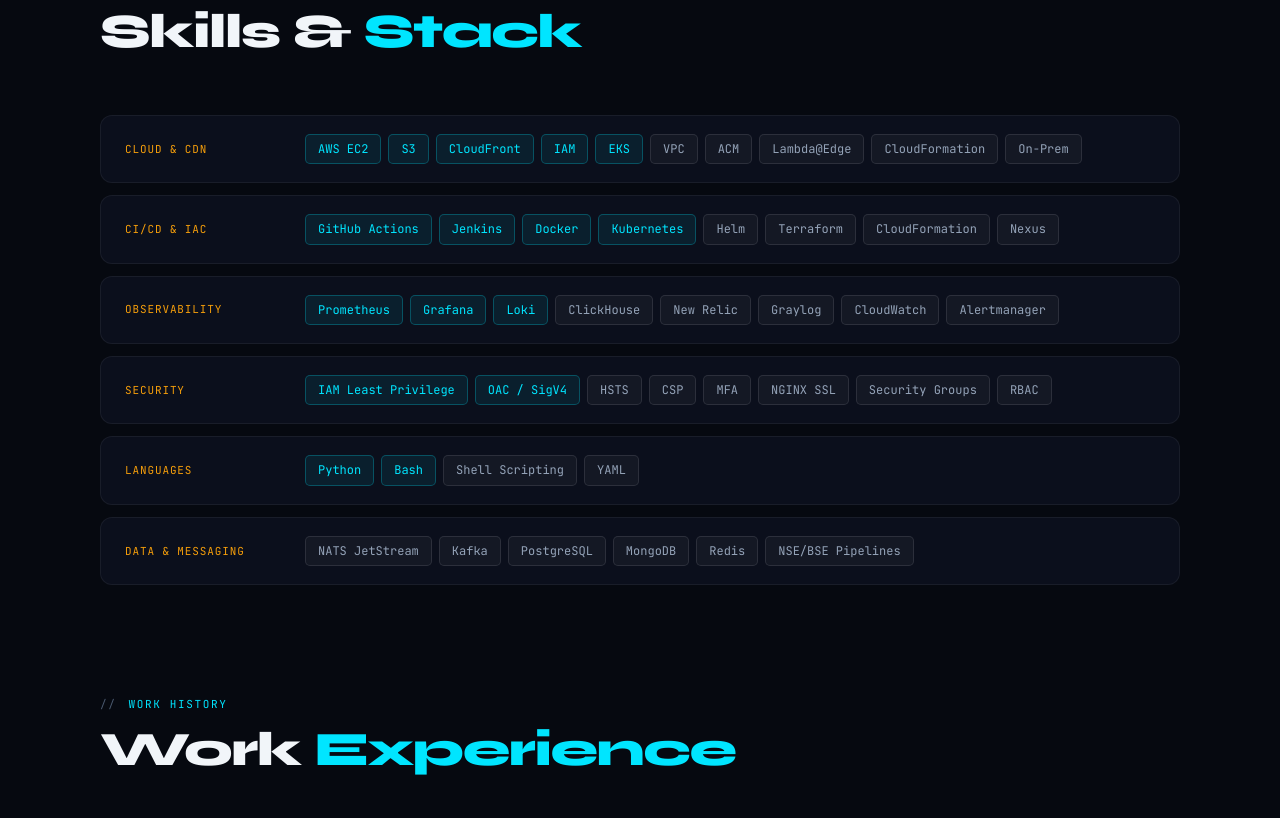
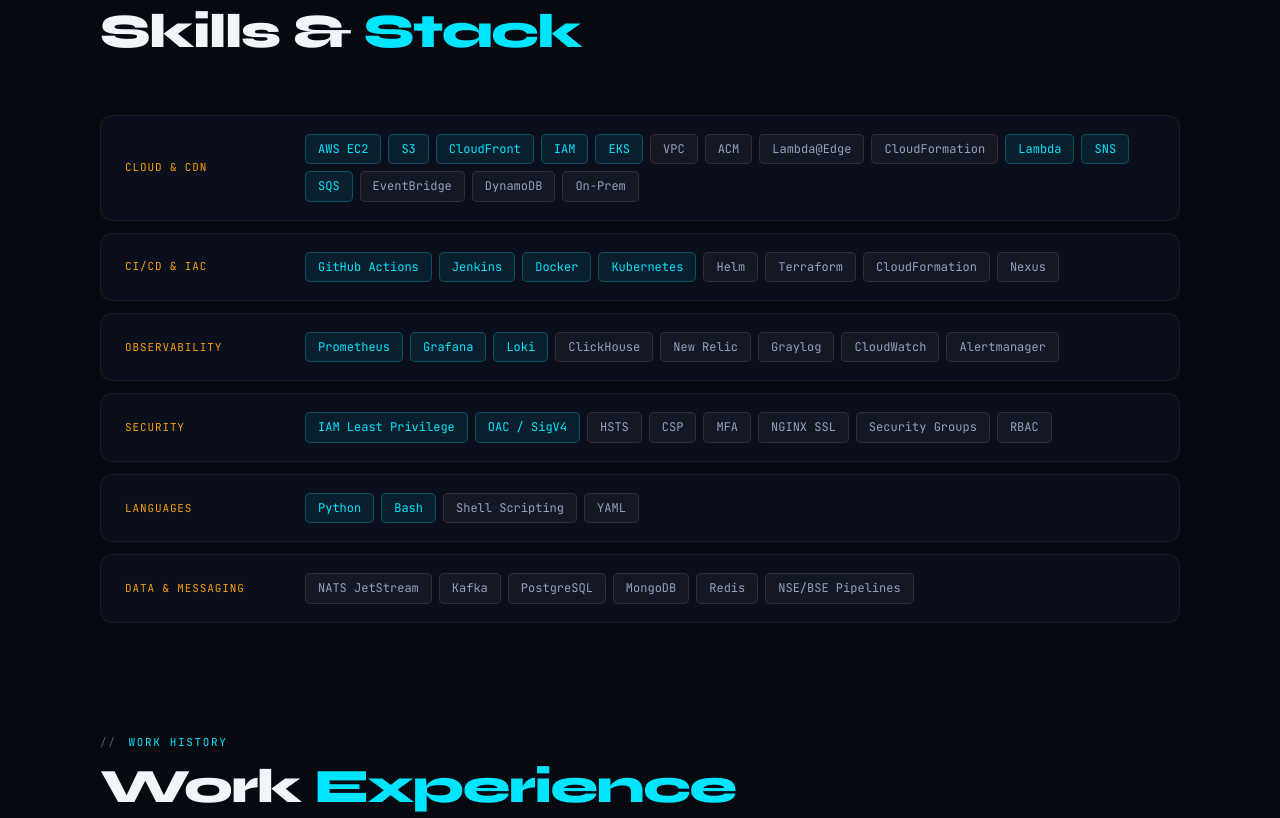
Before and after one commit to PrachiWadhwa/portfolio, a plain HTML site: page index.html in a window 1280 px wide. Shown: the part 995-1813 px from the top of the page. Drawn offline with Linux system fonts and the light colour scheme.

Commit message:
add new project

```diff
--- a/index.html
+++ b/index.html
@@ -210,7 +210,7 @@
     <div class="sec-eyebrow">Technical Arsenal</div>
     <h2 class="sec-h">Skills &amp; <em>Stack</em></h2>
     <div class="skills-wrap">
-      <div class="skill-row"><div class="skill-cat">Cloud & CDN</div><div class="skill-pills"><span class="pill hot">AWS EC2</span><span class="pill hot">S3</span><span class="pill hot">CloudFront</span><span class="pill hot">IAM</span><span class="pill hot">EKS</span><span class="pill">VPC</span><span class="pill">ACM</span><span class="pill">Lambda@Edge</span><span class="pill">CloudFormation</span><span class="pill">On-Prem</span></div></div>
+      <div class="skill-row"><div class="skill-cat">Cloud & CDN</div><div class="skill-pills"><span class="pill hot">AWS EC2</span><span class="pill hot">S3</span><span class="pill hot">CloudFront</span><span class="pill hot">IAM</span><span class="pill hot">EKS</span><span class="pill">VPC</span><span class="pill">ACM</span><span class="pill">Lambda@Edge</span><span class="pill">CloudFormation</span><span class="pill hot">Lambda</span><span class="pill hot">SNS</span><span class="pill hot">SQS</span><span class="pill">EventBridge</span><span class="pill">DynamoDB</span><span class="pill">On-Prem</span></div></div>
       <div class="skill-row"><div class="skill-cat">CI/CD & IaC</div><div class="skill-pills"><span class="pill hot">GitHub Actions</span><span class="pill hot">Jenkins</span><span class="pill hot">Docker</span><span class="pill hot">Kubernetes</span><span class="pill">Helm</span><span class="pill">Terraform</span><span class="pill">CloudFormation</span><span class="pill">Nexus</span></div></div>
       <div class="skill-row"><div class="skill-cat">Observability</div><div class="skill-pills"><span class="pill hot">Prometheus</span><span class="pill hot">Grafana</span><span class="pill hot">Loki</span><span class="pill">ClickHouse</span><span class="pill">New Relic</span><span class="pill">Graylog</span><span class="pill">CloudWatch</span><span class="pill">Alertmanager</span></div></div>
       <div class="skill-row"><div class="skill-cat">Security</div><div class="skill-pills"><span class="pill hot">IAM Least Privilege</span><span class="pill hot">OAC / SigV4</span><span class="pill">HSTS</span><span class="pill">CSP</span><span class="pill">MFA</span><span class="pill">NGINX SSL</span><span class="pill">Security Groups</span><span class="pill">RBAC</span></div></div>
@@ -271,6 +271,7 @@
       <div class="proj-card"><div class="proj-icon-wrap">🔍</div><div class="proj-name">Full Observability Stack</div><div class="proj-desc">Grafana + Prometheus + Loki + Promtail on Docker with dashboards for NATS JetStream, ClickHouse logs, PostgreSQL data, and service-level health across staging and production.</div><div class="proj-tech"><span>Prometheus</span><span>Grafana</span><span>Loki</span><span>Docker</span></div></div>
       <div class="proj-card"><div class="proj-icon-wrap">🗄️</div><div class="proj-name">NSE/BSE Market Data Pipeline</div><div class="proj-desc">Automation scripts for NSE and BSE market data upload to S3. Docker-based utility for historical OHLC data ingestion into PostgreSQL with verified production execution.</div><div class="proj-tech"><span>Python</span><span>S3</span><span>PostgreSQL</span><span>Docker</span></div></div>
       <div class="proj-card"><div class="proj-icon-wrap">📊</div><div class="proj-name">One-Infra DevOps Dashboard</div><div class="proj-desc">SPA consolidating Jenkins, Grafana, Graylog, SonarQube, and Apache Superset into one unified access point. Deployed with Google Auth + MFA + RBAC for secure internal access.</div><div class="proj-tech"><span>JavaScript</span><span>Superset</span><span>Google Auth</span><span>NGINX</span></div></div>
+      <div class="proj-card"><div class="proj-icon-wrap">🚨</div><div class="proj-name">AWS Serverless Alert Pipeline</div><div class="proj-desc">Fully automated alert system — real EC2 CPU monitoring with zero servers and zero manual steps. CloudWatch → EventBridge → Lambda → SNS fan-out → SQS → DynamoDB. Alert delivered in under 60 seconds. DLQ guarantees zero message loss.</div><div class="proj-tech"><span>Lambda</span><span>SNS</span><span>SQS</span><span>DynamoDB</span><span>EventBridge</span><span>CloudWatch</span></div><a href="https://github.com/PrachiWadhwa/aws-serverless-alert-pipeline" class="proj-link" target="_blank">↗ GitHub</a></div>
     </div>
   </div>
 </section>
```
